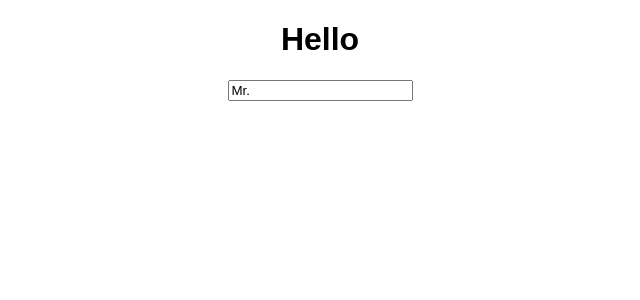
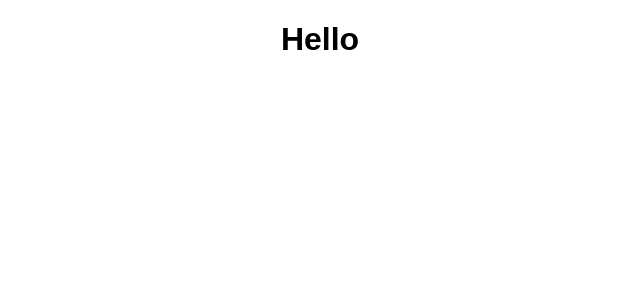
Before and after one commit to apple3243/Nook, a React (Create React App) app: page / in a window 1280 px wide. Shown: the top 300 px of the page, without its empty margins (320-960 px from the left). Built offline with nearby package versions, Linux system fonts and the light colour scheme.

Commit message:
Update App.js

```diff
--- a/src/App.js
+++ b/src/App.js
@@ -1,32 +1,31 @@
-import { useState } from "react";
+import { useState, useEffect, useRef } from "react";
 import "./styles.css";
 
-// 1. How to use the hook "useInput"
-const useInput = (initialValue, validator) => {
-  const [value, setValue] = useState(initialValue);
-  const onChange = (event) => {
-    const {
-      target: { value }
-    } = event;
-    let willUpdate = true;
-    if (typeof validator === "function") {
-      willUpdate = validator(value);
+const useClick = (onClick) => {
+  // useRef is a React Hook that lets you reference a value that’s not needed for rendering.
+  const element = useRef();
+  useEffect(() => {
+    // useEffect will be called when it is in the state of componentDidmount, conponentDidUpdate
+    if (element.current) {
+      element.current.addEventListener("click", onClick);
     }
-    if (willUpdate) {
-      setValue(value);
-    }
-  };
-  return { value, onChange };
+    // Need to clean up EventListener when it is unmount ~
+    // This function with return will be called when it is in the state of componentWillUnMount
+    return () => {
+      if (element.current) {
+        element.current.removeEventListener("click", onClick);
+      }
+    };
+    // If there had dependency, the function will be called only when it is in the state of componentDidmount
+  }, []);
+  return element;
 };
-
 export default function App() {
-  // const maxLen = (value) => value.length <= 10; //No return if the value is more than 10
-  const Include = (value) => !value.includes("@"); //No return if the value includes @
-  const name = useInput("Mr.", Include);
+  const sayHello = () => (title.current.innerText = "Say Hello");
+  const title = useClick(sayHello);
   return (
     <div className="App">
-      <h1>Hello</h1>
-      <input placeholder="Name" {...name} />
+      <h1 ref={title}>Hello</h1>
     </div>
   );
 }
```
